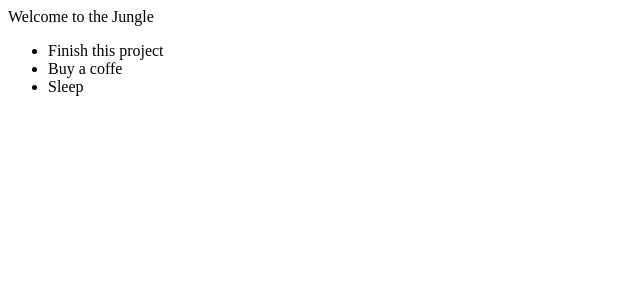
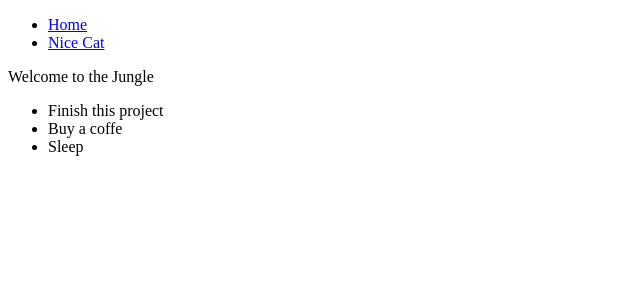
Before and after one commit to Evanderss/CRUD_TO_DO_LIST, a Flask app: page /hello in a window 1280 px wide. Shown: the top 300 px of the page, without its empty margins (0-640 px from the left). Run offline with Flask 2, Linux system fonts and the light colour scheme.

Commit message:
navbar with include

```diff
--- a/templates/base.html
+++ b/templates/base.html
@@ -7,6 +7,9 @@
     <title>{% block title %}Flask to begginers{% endblock title %}</title>
 </head>
 <body>
+    <header>
+        {% include "navbar.html" %}
+    </header>
     {% block title2 %}{% endblock title2 %}
     {% block content %}{% endblock content %}
 </body>
--- /dev/null
+++ b/templates/navbar.html
@@ -0,0 +1,14 @@
+<nav class="navbar navbar-expand-sm navbar-light bg-light">
+      <div class="container">
+        <div class="collapse navbar-collapse" id="collapsibleNavId">
+            <ul class="navbar-nav me-auto mt-2 mt-lg-0">
+                <li class="nav-item">
+                    <a class="nav-link active" href="{{ url_for("index") }}" aria-current="page">Home</a>
+                </li>
+                <li class="nav-item">
+                    <a class="nav-link" href="https://www.google.com/search?q=gato&rlz=1C1ASUM_enMX938MX938&sxsrf=AJOqlzXE9Mq0zCwCjeAcN80ImpNtLVcS5A:1673559193554&tbm=isch&source=iu&ictx=1&vet=1&fir=sSLtDqXPPTrF2M%252CcwGJNOg8uX-qdM%252C%252Fm%252F01yrx%253BakjT1kn4Hbns3M%252CupiA6Dd1SF5EWM%252C_%253BdifI1WFFC-zVWM%252CXnJG7t-Vege8DM%252C_%253BDKX4ARwU2wYytM%252C_YQMA7Nvv678RM%252C_%253BEa12g36m-FHg2M%252C3FwDP8cXYAV5cM%252C_%253BljOjrslz_r8DUM%252CjyRuTT5VCCXWGM%252C_&usg=AI4_-kQz8sOu--tSBrFZ0MYhTXsU-ubu7A&sa=X&ved=2ahUKEwj25_fp_cL8AhWDnWoFHXITAT8Q_B16BAhiEAE#imgrc=sSLtDqXPPTrF2M">Nice Cat</a>
+                </li>
+            </ul>
+        </div>
+  </div>
+</nav>
```
